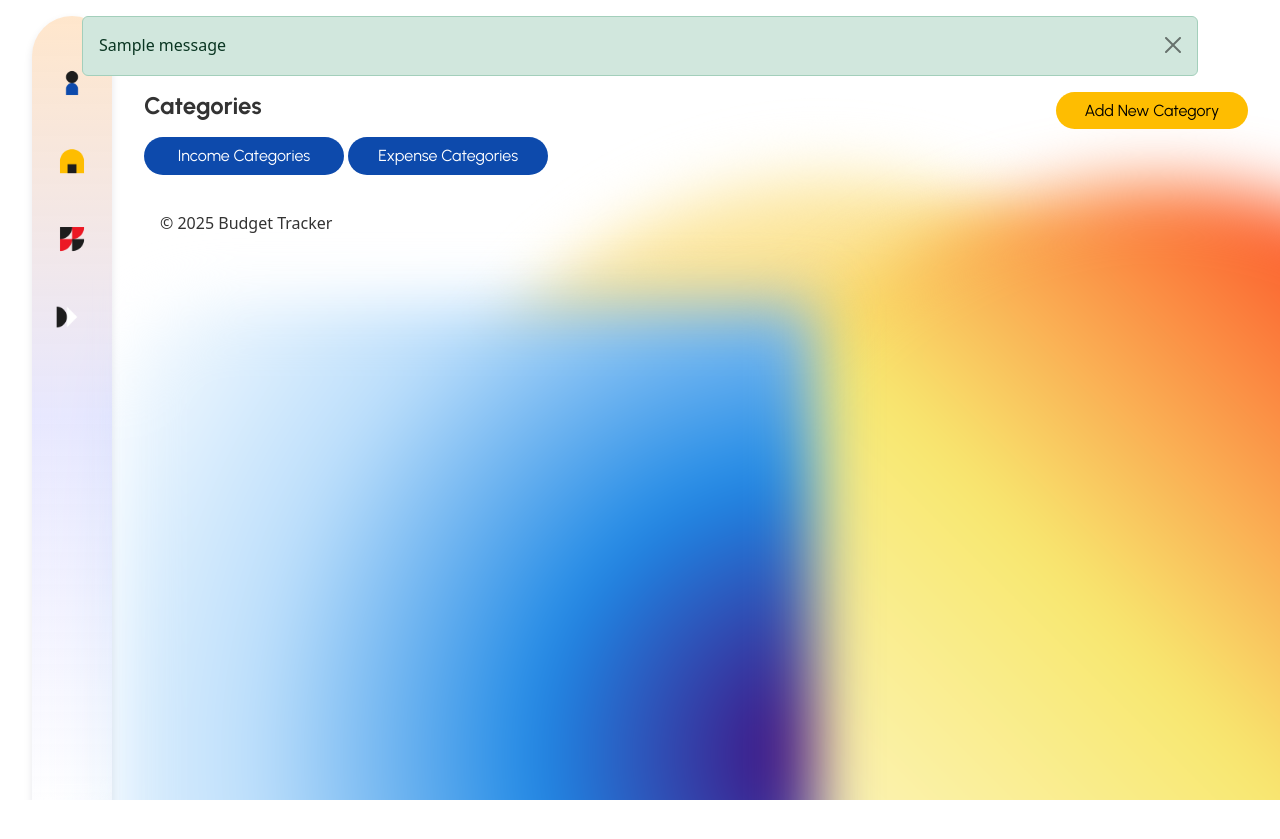
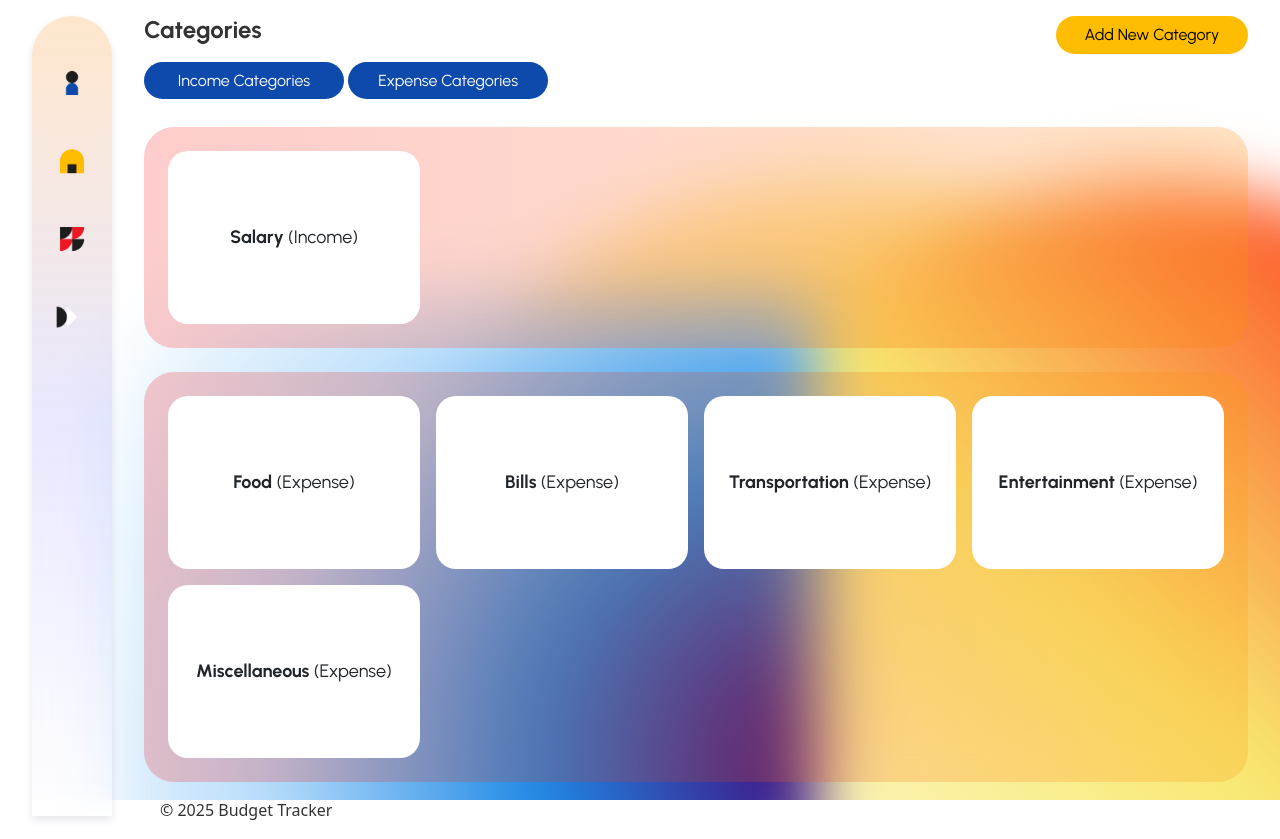
Before and after one commit to caloyyyy0203/personal-budget-tracker, a Django app: page /categories/ in a window 1280 px wide. Before the commit the page ends 800 px from the top, so only its background shows below. Run offline with Django 5.2, Linux system fonts and the light colour scheme; a user stored in the database is signed in; data comes from the database, SQL or seed files in the repository; both versions use the stored data as it was after the commit; one stand-in notice (Sample message) is shown; some web fonts are replaced.

Commit message:
fixed js for categories and fixed overall alerts

```diff
--- a/tracker/templates/tracker/base.html
+++ b/tracker/templates/tracker/base.html
@@ -50,15 +50,20 @@
     </aside>
 
     {% if messages %}
-    <div class="container mt-3">
+    <div aria-live="polite" aria-atomic="true" class="position-fixed bottom-0 end-0 p-3" style="z-index: 1080;">
         {% for message in messages %}
-        <div class="alert alert-{{ message.tags }} alert-dismissible fade show" role="alert">
-            {{ message }}
-            <button type="button" class="btn-close" data-bs-dismiss="alert" aria-label="Close"></button>
+        <div class="toast align-items-center text-white bg-{{ message.tags }} border-0 mb-2" role="alert" aria-live="assertive" aria-atomic="true">
+            <div class="d-flex">
+            <div class="toast-body">
+                {{ message }}
+            </div>
+            <button type="button" class="btn-close btn-close-white me-2 m-auto" data-bs-dismiss="toast" aria-label="Close"></button>
+            </div>
         </div>
         {% endfor %}
     </div>
     {% endif %}
+
 
 
     <div class="main_container">
@@ -86,4 +91,27 @@
     box-sizing: border-box;
 }
 
+.bg-success {
+    background-color: #b9fab3 !important; /* Change success from green to blue */
+}
+
+.bg-warning {
+    background-color: #ffb327 !important; /* Change warning from yellow to orange */
+}
+
+.bg-danger {
+    background-color: #FF0000 !important; /* Keep error as red or change */
+}
+
+
 </style>
+
+<script>
+    document.addEventListener('DOMContentLoaded', function () {
+      var toastElList = [].slice.call(document.querySelectorAll('.toast'))
+      toastElList.map(function (toastEl) {
+        var toast = new bootstrap.Toast(toastEl, { delay: 3000 });
+        toast.show();
+      });
+    });
+  </script>
--- /dev/null
+++ b/tracker/templates/tracker/category_card.html
@@ -0,0 +1,17 @@
+{% load static %}
+
+<div class="category-card">
+    <div><strong>{{ category.name }}</strong> ({{ category.type }})</div>
+
+    {% if not category.is_default %}
+    <div class="card-actions">
+    <a href="{% url 'category_update' category.pk %}" aria-label="Edit {{ category.name }}">
+        <img src="{% static 'tracker/images/edit (2).png' %}" alt="Edit" class="action-icon" />
+    </a>
+    <a href="#" data-bs-toggle="modal" data-bs-target="#deleteModal{{ category.id }}" aria-label="Delete {{ category.name }}">
+        <img src="{% static 'tracker/images/delete (2).png' %}" alt="Delete" class="action-icon" />
+    </a>
+    </div>
+    {% endif %}
+
+  </div>
--- a/tracker/templates/tracker/category_list.html
+++ b/tracker/templates/tracker/category_list.html
@@ -1,20 +1,16 @@
 {% extends 'tracker/base.html' %}
-
+{% load static %}
 {% block title %}Categories{% endblock %}
 
 {% block content %}
 
-{% load static %}
 
 
-<div class="first_con" style=" display: flex;
-justify-content: space-between;
-align-items: center;
-margin-top: 1em;
-margin-bottom: 0.5em;">
+<div class="first_con" style=" display: flex; justify-content: space-between; align-items: center; margin-top: 1em; margin-bottom: 0.5em;">
   <h2 style="font-family: 'Urbanist', sans-serif; font-size: 24px; font-weight: bold;">Categories</h2>
-  <a  class="filter_btn"  href="{% url 'category_create' %}"  >Add New Category</a>
+  <a class="filter_btn" href="{% url 'category_create' %}">Add New Category</a>
 </div>
+
 <div class="background-shapes">
   <div class="shape yellow-square"></div>
   <div class="shape red-circle"></div>
@@ -23,68 +19,40 @@
 
 <!-- Toggle Buttons -->
 <div class="toggle-container">
-  <button class="btn_first" type="button" data-bs-toggle="collapse" data-bs-target="#incomeCategories" aria-expanded="false" aria-controls="incomeCategories">
+  <button class="btn_first" type="button" id="toggleIncomeBtn">
     Income Categories
   </button>
-  <button class="btn_first" type="button" data-bs-toggle="collapse" data-bs-target="#expenseCategories" aria-expanded="false" aria-controls="expenseCategories">
+  <button class="btn_first" type="button" id="toggleExpenseBtn">
     Expense Categories
   </button>
 </div>
 
 <!-- Income Categories -->
-<div class="collapse" id="incomeCategories">
+<div class="collapse show" id="incomeCategories">
   <div class="category-container mb-4">
     {% for category in categories %}
       {% if category.type == 'Income' %}
-      <div class="category-card">
-        <div><strong>{{ category.name }}</strong> ({{ category.type }})</div>
-        {% if category.is_default %}
-        {% endif %}
-        {% if not category.is_default %}
-        <div class="card-actions">
-          <a href="{% url 'category_update' category.pk %}">
-            <img src="{% static '/tracker/images/edit (2).png' %}" alt="Edit" class="action-icon" />
-          </a>
-          <a href="#" data-bs-toggle="modal" data-bs-target="#deleteModal{{ category.id }}">
-            <img src="{% static 'tracker/images/delete (2).png' %}" alt="Delete" class="action-icon" />
-          </a>
-        </div>
-        {% endif %}
-      </div>
-
+        {% include 'tracker/category_card.html' with category=category %}
       {% endif %}
     {% endfor %}
   </div>
 </div>
 
 <!-- Expense Categories -->
-<div class="collapse" id="expenseCategories">
+<div class="collapse show" id="expenseCategories">
   <div class="category-container">
     {% for category in categories %}
       {% if category.type == 'Expense' %}
-      <div class="category-card">
-        <div><strong>{{ category.name }}</strong> ({{ category.type }})</div>
-        {% if category.is_default %}
-        {% endif %}
-        {% if not category.is_default %}
-        <div class="card-actions">
-          <a href="{% url 'category_update' category.pk %}">
-            <img src="{% static '/tracker/images/edit (2).png' %}" alt="Edit" class="action-icon" />
-          </a>
-          <a href="#" data-bs-toggle="modal" data-bs-target="#deleteModal{{ category.id }}">
-            <img src="{% static 'tracker/images/delete (2).png' %}" alt="Delete" class="action-icon" />
-          </a>
-        </div>
-        {% endif %}
-      </div>
+        {% include 'tracker/category_card.html' with category=category %}
       {% endif %}
     {% endfor %}
   </div>
 </div>
+
 <!-- Delete Modals -->
 {% for category in categories %}
   {% if not category.is_default %}
-  <div class="modal fade"   id="deleteModal{{ category.id }}" tabindex="-1" aria-labelledby="deleteModalLabel{{ category.id }}" aria-hidden="true">
+  <div class="modal fade" id="deleteModal{{ category.id }}" tabindex="-1" aria-labelledby="deleteModalLabel{{ category.id }}" aria-hidden="true">
     <div class="modal-dialog modal-dialog-centered" style="font-family: 'Urbanist', sans-serif;">
       <div class="modal-content">
         <div class="modal-header" style="border-bottom: 0;">
@@ -92,10 +60,10 @@
           <button type="button" class="btn-close" data-bs-dismiss="modal" aria-label="Close"></button>
         </div>
         <div class="modal-body" style="border: 0;">
-          Are you sure you want to delete <strong>{{ category.name }}</strong>?
+          Are you sure you want to delete the category <strong>{{ category.name }}</strong>?
         </div>
         <div class="modal-footer" style="border-top: 0;">
-          <button type="button" class="btn btn-secondary"   style="background-color: #9e9e9e; color: #ffffff; border: 0; border-radius: 100px; padding: 8px; width: 5em;" data-bs-dismiss="modal">Cancel</button>
+          <button type="button" class="btn btn-secondary" style="background-color: #9e9e9e; color: #ffffff; border: 0; border-radius: 100px; padding: 8px; width: 5em;" data-bs-dismiss="modal">Cancel</button>
           <a href="{% url 'category_delete' category.pk %}"
           style="background-color: #EC1824; color: #ffffff; border: 0; border-radius: 100px; padding: 8px; width: 5em;"
           class="btn btn-danger">Delete</a>
@@ -103,10 +71,25 @@
       </div>
     </div>
   </div>
-
-
   {% endif %}
 {% endfor %}
+
+<!-- JS Script -->
+<script>
+  document.addEventListener('DOMContentLoaded', function () {
+    var incomeCollapse = new bootstrap.Collapse(document.getElementById('incomeCategories'), { toggle: false });
+    var expenseCollapse = new bootstrap.Collapse(document.getElementById('expenseCategories'), { toggle: false });
+
+    document.getElementById('toggleIncomeBtn').addEventListener('click', function () {
+      incomeCollapse.toggle();
+    });
+
+    document.getElementById('toggleExpenseBtn').addEventListener('click', function () {
+      expenseCollapse.toggle();
+    });
+  });
+</script>
+
 <style>
   .category-container {
     background: linear-gradient(to right, rgba(248, 0, 0, 0.2), rgba(255, 145, 0, 0.2));
@@ -120,9 +103,8 @@
     gap: 1rem;
   }
 
-
   .category-card {
-    font-family: 'Urbanist',sans-serif;
+    font-family: 'Urbanist', sans-serif;
     font-size: 18px;
     background-color: #ffffff;
     color: #212529;
@@ -141,8 +123,6 @@
     transform: translateY(-5px);
   }
 
-
-
   .card-actions {
     position: absolute;
     bottom: 10px;
@@ -151,9 +131,8 @@
     gap: 10px;
   }
 
-  .toggle-container{
+  .toggle-container {
     margin-bottom: 0.5em;
-
   }
 
   .action-icon {
@@ -168,7 +147,7 @@
   }
 
   .filter_btn {
-        font-family: 'Urbanist',sans-serif;
+    font-family: 'Urbanist', sans-serif;
     display: flex;
     align-items: center;
     justify-content: center;
@@ -185,7 +164,6 @@
     transition: background-color 0.3s;
   }
 
-/* Hover effect for the button */
   .filter_btn:hover {
     background-color: #ffffff;
     color: #FEBD01;
```
Also changed, not shown: db.sqlite3. Lines whose indentation alone changed are shown as unchanged.
